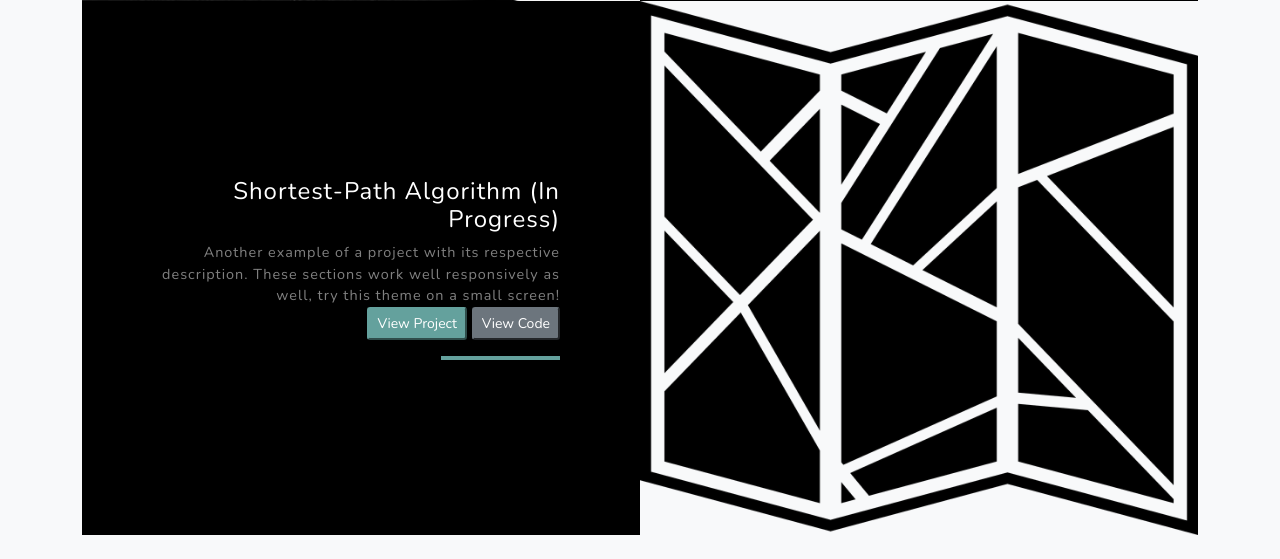
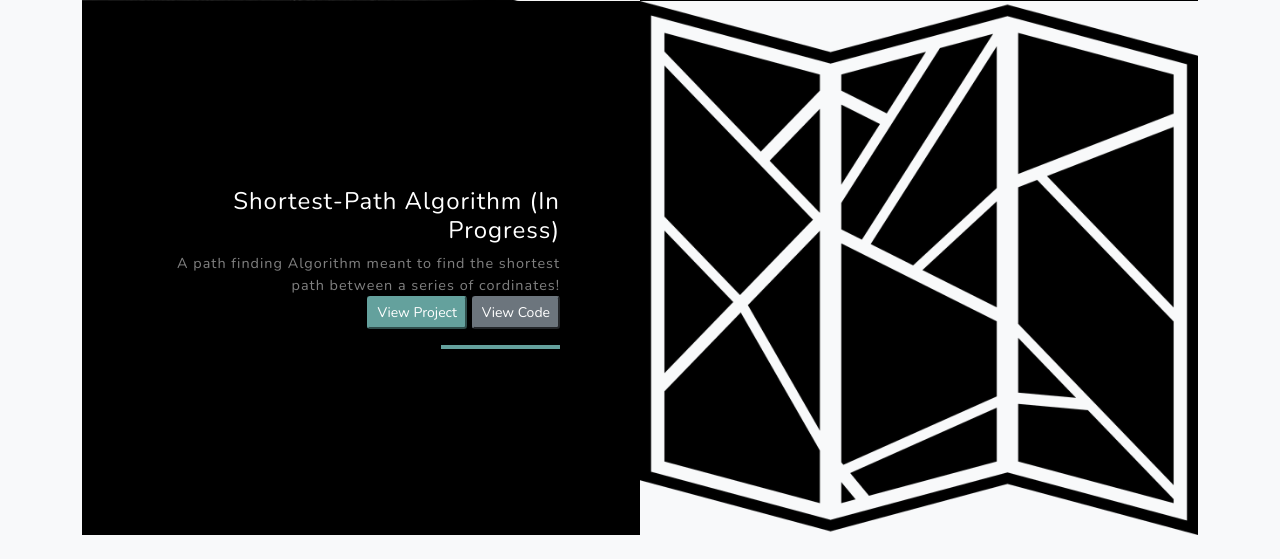
Before and after one commit to DavidGoldMatejka/shortest-path, a Django app: page / in a window 1280 px wide; the page is wider, and only the part inside the window is pictured. Shown: the part 2263-2822 px from the top of that part. Run offline with Django 3.2, Linux system fonts and the light colour scheme; some libraries are stand-ins or nearby versions.

Commit message:
Changed description

```diff
--- a/resume/home/templates/home/index.html
+++ b/resume/home/templates/home/index.html
@@ -112,7 +112,7 @@
                             <div class="d-flex h-100">
                                 <div class="project-text w-100 my-auto text-center text-lg-right">
                                     <h4 class="text-white">Shortest-Path Algorithm  (In Progress)</h4>
-                                    <p class="mb-0 text-white-50">Another example of a project with its respective description. These sections work well responsively as well, try this theme on a small screen!</p>
+                                    <p class="mb-0 text-white-50">A path finding Algorithm meant to find the shortest path between a series of cordinates!</p>
                                     <button type="button" class="btn-sm btn-primary"> <a href="{% url 'maps' %}" style="text-decoration: none; color: white;">View Project</a> </button>
                                     <button type="button" class="btn-sm btn-secondary"> <a href="https://github.com/DavidGoldMatejka/Django-Gambling-Site" style="text-decoration: none; color: white;">View Code</a> </button>
                                     <hr class="d-none d-lg-block mb-0 mr-0" />
```
